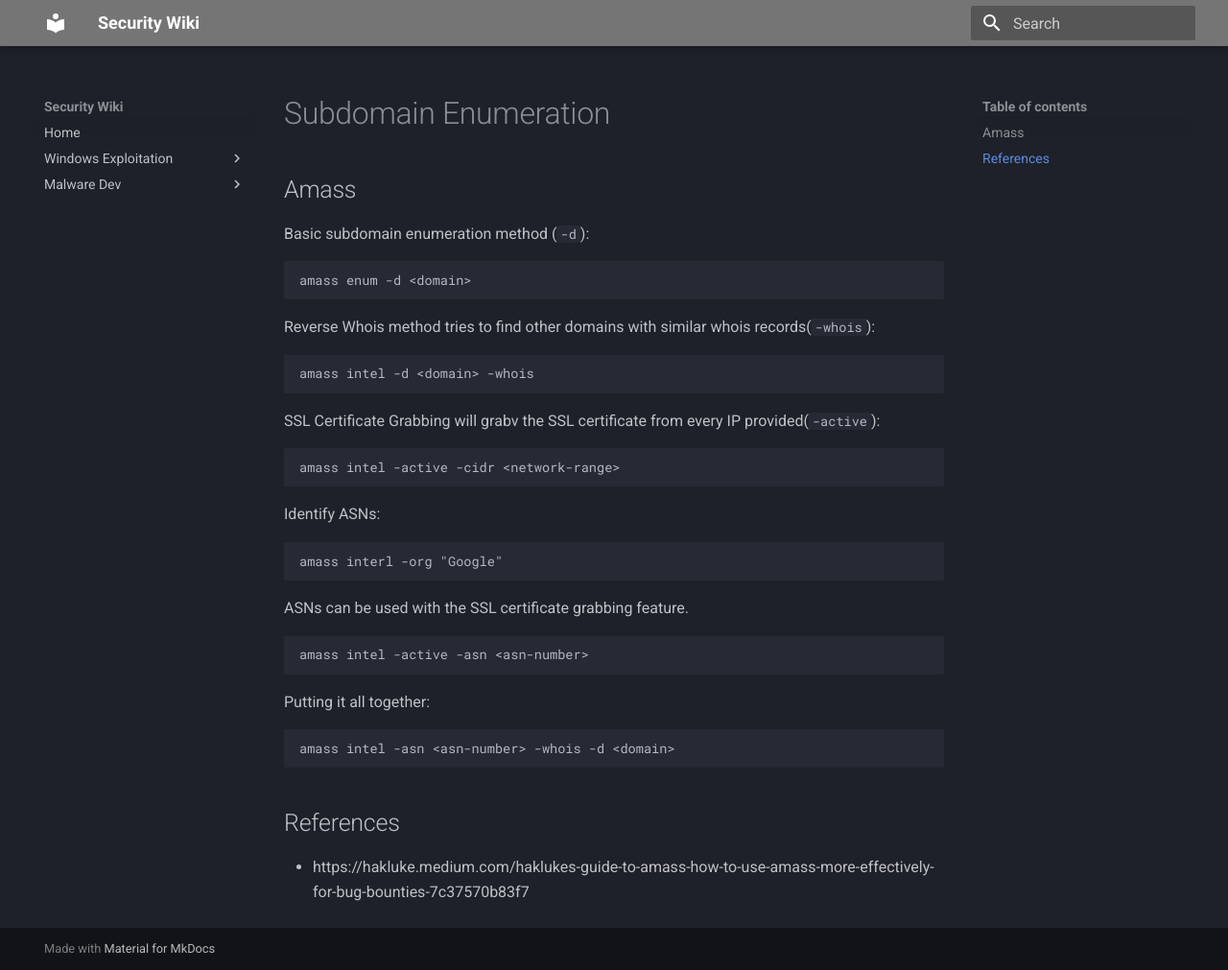
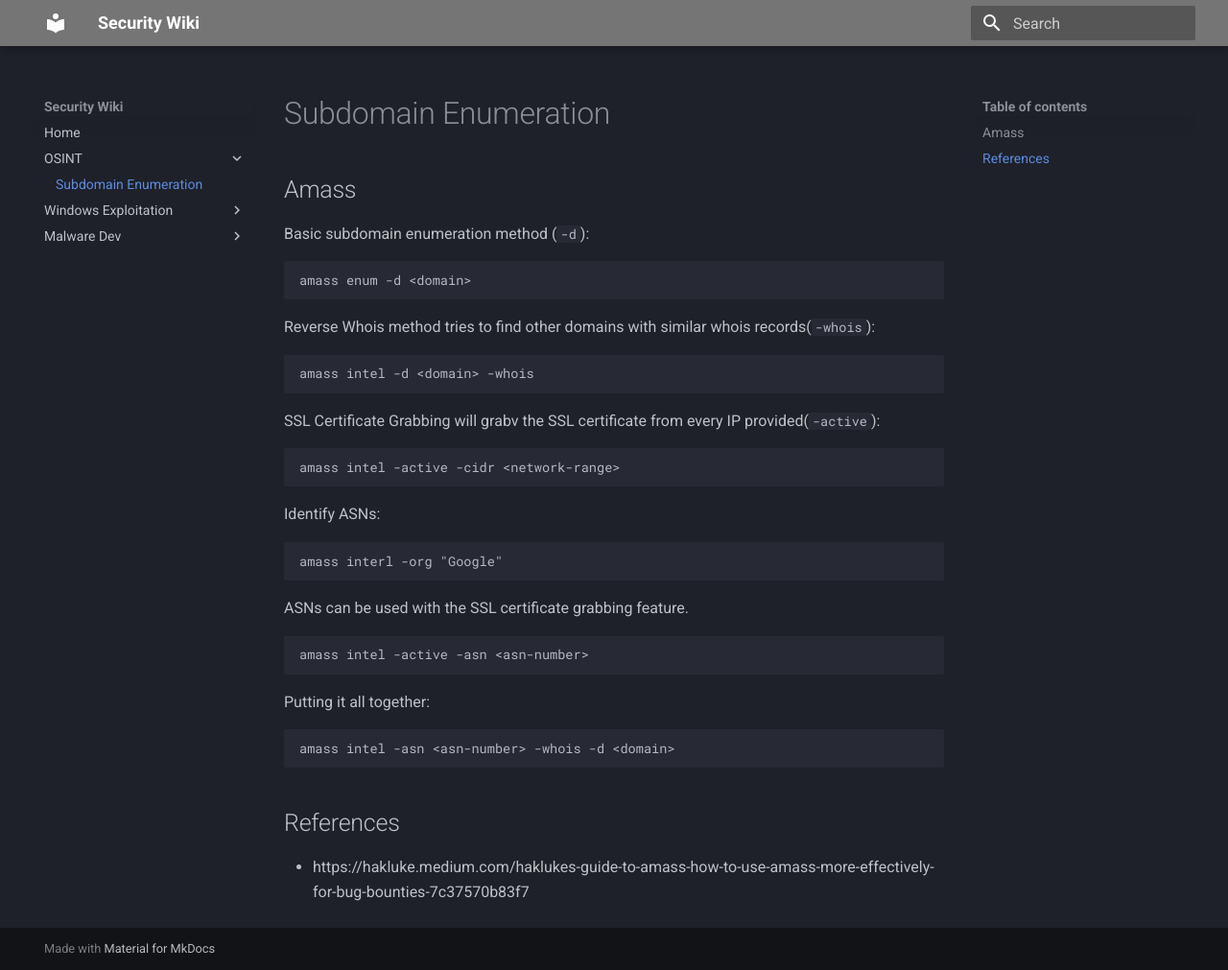
Before and after one commit to ConfusingBLANK/confusingblank.github.io, an MkDocs documentation site: the page built from docs/OSINT/subdomain-enumeration.md, in a window 1280 px wide and 1011 px high. Shown: the whole window at 96% size. Built offline with MkDocs 1.6.1 and Material for MkDocs 9.7.7, drawn with Linux system fonts in a browser that asks for light colours.

Commit message:
osint update

```diff
--- a/mkdocs.yml
+++ b/mkdocs.yml
@@ -7,6 +7,8 @@ theme:
     primary: grey
 nav:
   - Home: index.md
+  - OSINT:
+    - Subdomain Enumeration: OSINT/subdomain-enumeration.md
   - Windows Exploitation:
     - Crdential Dumping: windowsexploitation/credential-dumping.md
     - Lateral Movement: windowsexploitation/lateral-movement.md
```
